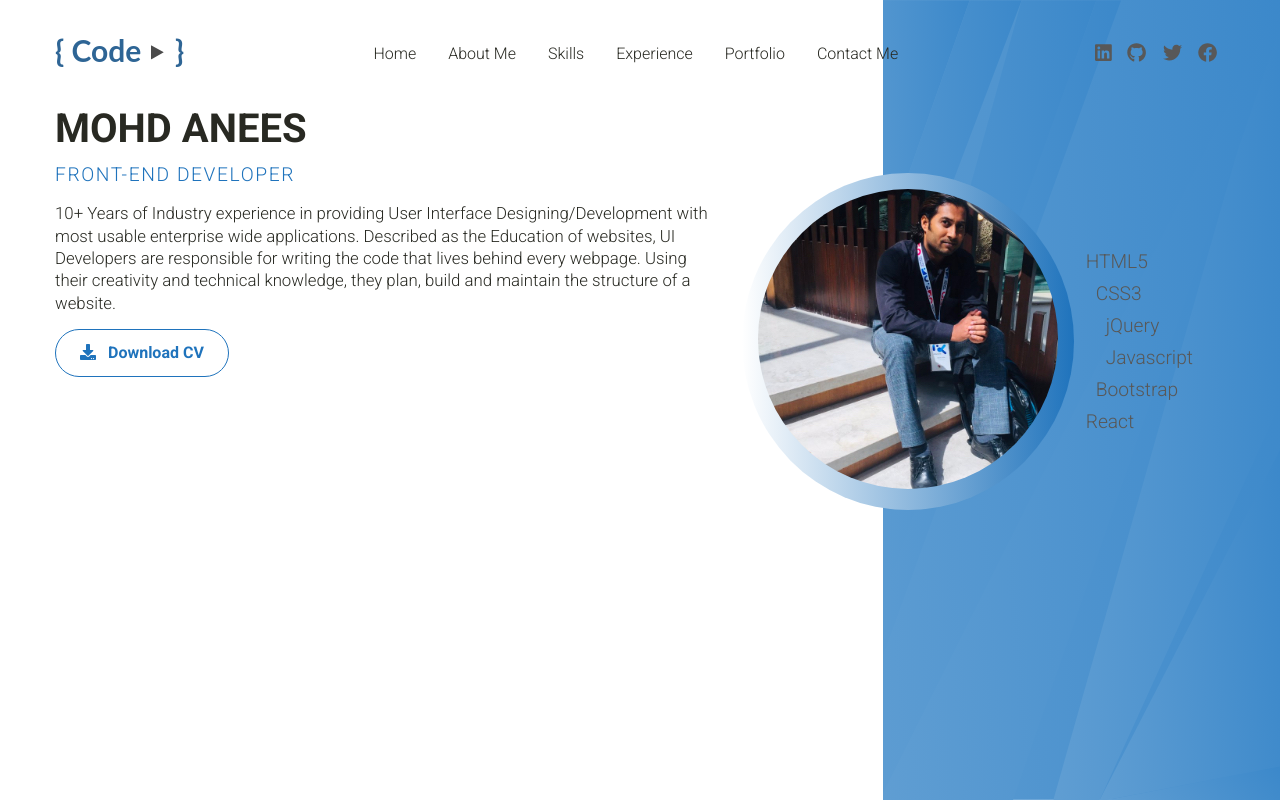
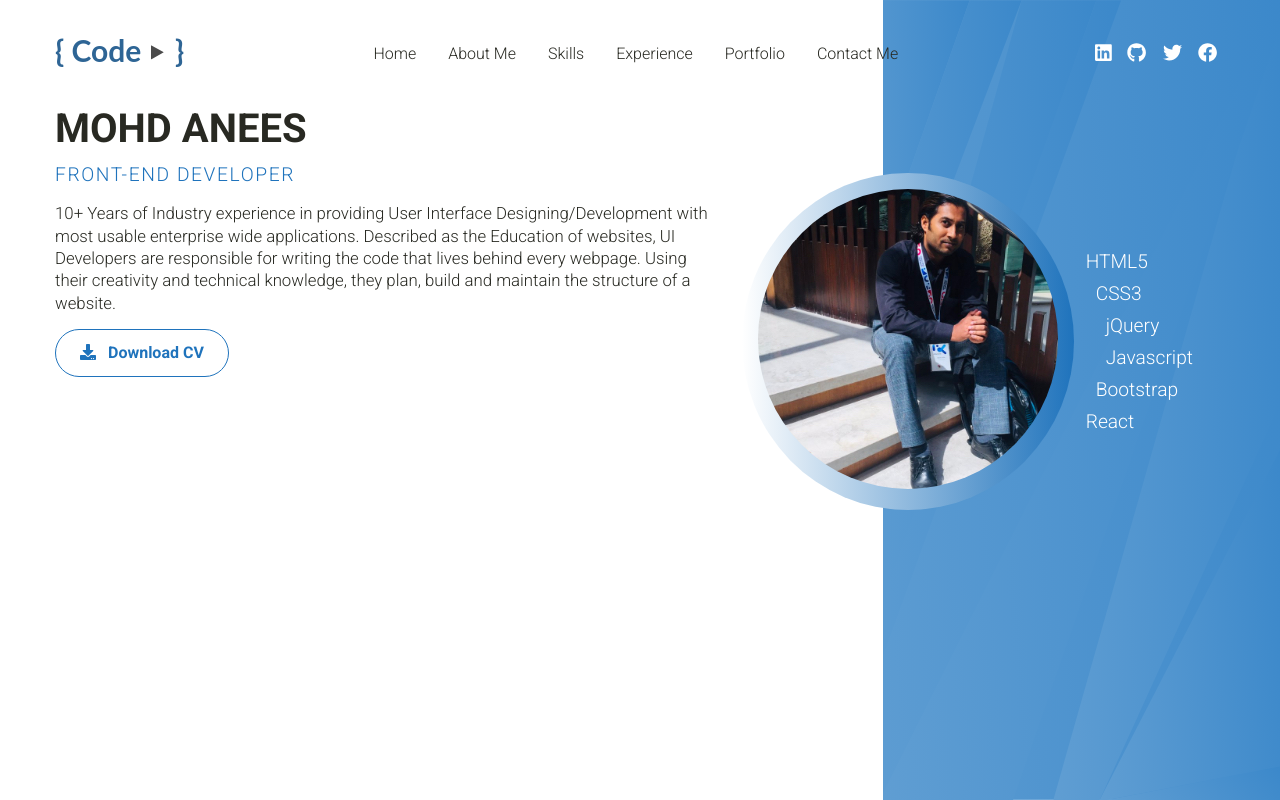
Before and after one commit to muhdanees/muhdaneees.github.io, a Next.js app: page / in a window 1280 px wide. Built offline with nearby package versions, Linux system fonts and the light colour scheme.

Commit message:
color update

```diff
--- a/styles/globals.scss
+++ b/styles/globals.scss
@@ -166,6 +166,9 @@ p:not(:last-child) {
     justify-content: flex-end;
     li {
       margin: 0 0.5rem;
+      svg {
+        color: #FFF;
+      }
     }
   }
   @media only screen and (min-width: 768px) {
@@ -267,7 +270,7 @@ ul {
     margin: 0 2rem;
     li {
       line-height: 2rem;
-      color: $alto;
+      color: $white;
     }
     @media only screen and (min-width: 768px) {
       display: block;
```
Also changed, not shown: 2 other files (tests, documents, lock files or other folders).
